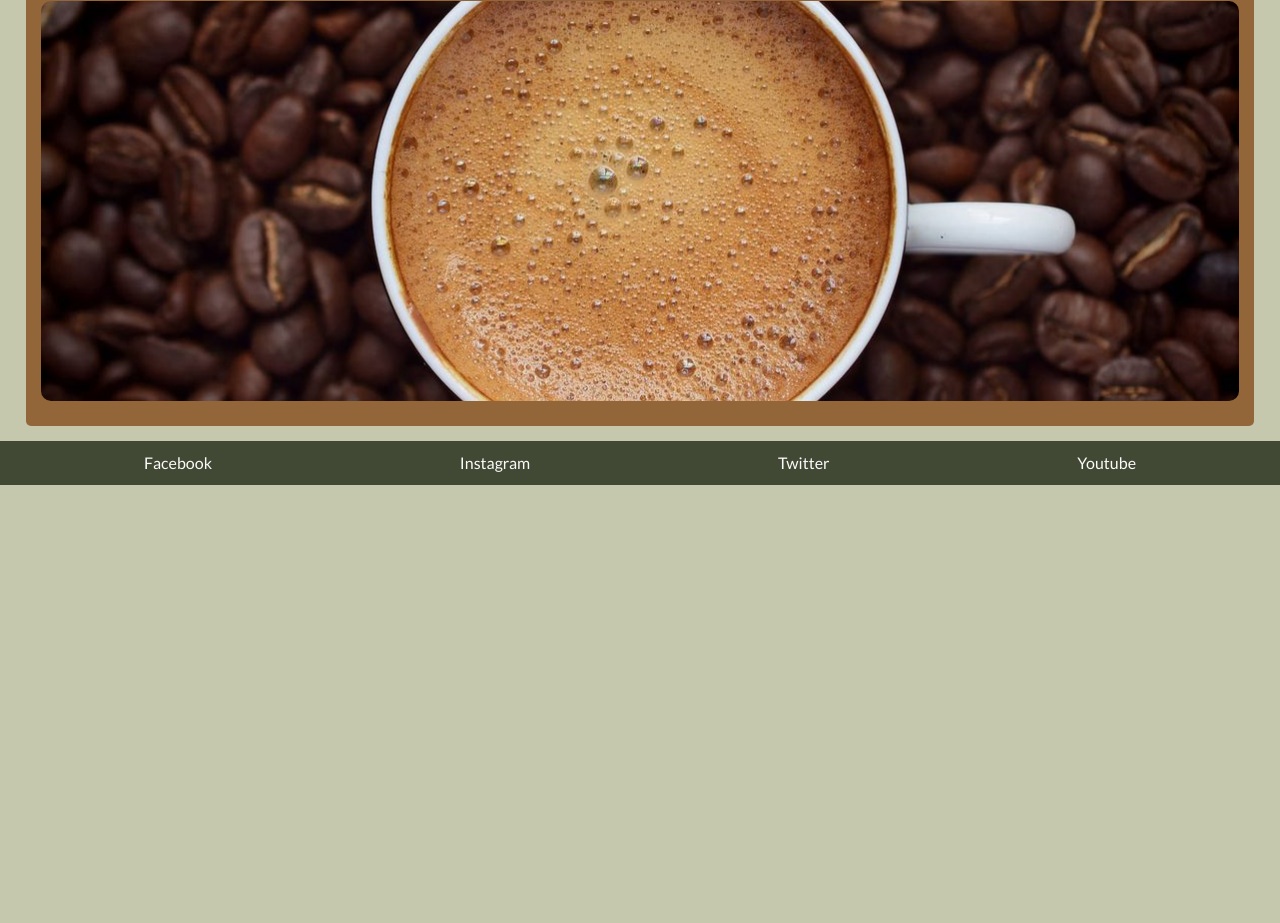
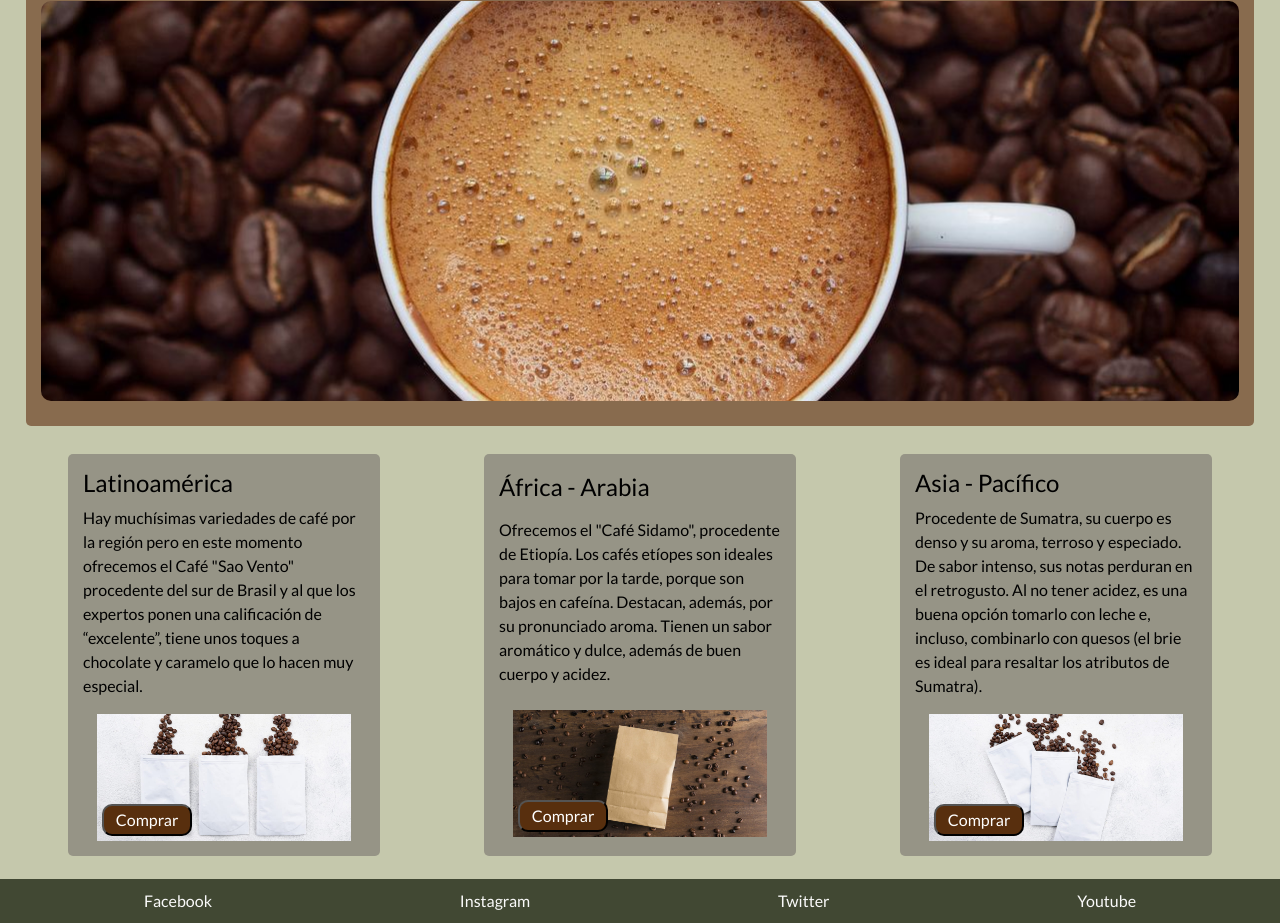
Before and after one commit to conmigopipo/PF-Sanguinetti, a website: page index.html in a window 1280 px wide. Shown: the part 403-1326 px from the top of the page. Before the commit the page ends 888 px from the top, so only its background shows below. Drawn offline with nearby package versions, Linux system fonts and the light colour scheme.

Commit message:
tarjetas index y detalles

```diff
--- a/index.html
+++ b/index.html
@@ -14,7 +14,7 @@
 </head>
 <body>
     <header>
-        <nav class="navegador">
+        <nav class="navegador shadow">
             <div class="divLogoNav">
                 <a href="./index.html"> <img class="logoNav" src="./resources/img/icono-taza-cafe-vector-cafe-caliente-aislado-sobre-fondo-blanco-signo-simple-ilustracion-taza-cafe_7297-398.avif" alt="Imágen, logo del sitio."> </a>
             </div>
@@ -27,7 +27,7 @@
                 <li><a href="./pages/tienda.html">Tienda</a></li>
             </ul>
         </nav>
-        <h1 class="titulos">Primero Café</h1>
+        <h1 class="titulos shadow">Primero Café</h1>
     </header>
     <main>
         <div class="textoInicio">
@@ -41,9 +41,41 @@
             <p>Esperemos que la información que brindamos sea de utilidad. El objetivo es dar un pantallazo general y
                accesible sobre todos los principios y procesos del café. </p>
 
-        <div class="imagenIndex">
-            <img src="./resources/img/f.elconfidencial.com_original_152_6b0_eff_1526b0eff12fad54065976f56c5b9e18.jpg" alt="Imagen que meustra una taza de café sobre granos tostados.">
+            <div class="imagenIndex">
+                <img src="./resources/img/f.elconfidencial.com_original_152_6b0_eff_1526b0eff12fad54065976f56c5b9e18.jpg" alt="Imagen que meustra una taza de café sobre granos tostados.">
+            </div>
         </div>
+        <div class="tarjetasIndex row justify-content-around m-2 p-2 d-flex">
+            <div class="tarjetaIndex col-12 col-lg-3 d-flex flex-column justify-content-around">
+                <h4>Latinoamérica</h4>
+                <p>Hay muchísimas variedades de café por la región pero en este momento ofrecemos el Café "Sao Vento"
+                    procedente del sur de Brasil y al que los expertos ponen una calificación de “excelente”, tiene unos toques a chocolate y caramelo que lo hacen muy especial.</p>
+                <div class="align-self-center">
+                    <img src="./resources/img/index/latinoamerica.jpg" alt="Bolsa de Café: Latinoamérica." class="img-fluid">
+                    <button><a href="./pages/tienda.html">Comprar</a></button>
+                </div>
+
+            </div>
+            <div class="tarjetaIndex col-12 col-lg-3 d-flex flex-column justify-content-around">
+                <h4>África - Arabia</h4>
+                <p>Ofrecemos el "Café Sidamo", procedente de Etiopía. Los cafés etíopes son ideales para tomar por la tarde,
+                    porque son bajos en cafeína. Destacan, además, por su pronunciado aroma. Tienen un sabor aromático y dulce, además de buen cuerpo y acidez.</p>
+                <div class="align-self-center">
+                    <img src="./resources/img/index/africarabia.jpg" alt="Bolsa de Café: África - Arabia." class="img-fluid">
+                    <button><a href="./pages/tienda.html">Comprar</a></button>
+                </div>
+
+            </div>
+            <div class="tarjetaIndex col-12 col-lg-3 d-flex flex-column justify-content-around">
+                <h4>Asia - Pacífico</h4>
+                <p>Procedente de Sumatra, su cuerpo es denso y su aroma, terroso y especiado. De sabor intenso, sus notas perduran en el retrogusto.
+                    Al no tener acidez, es una buena opción tomarlo con leche e, incluso, combinarlo con quesos (el brie es ideal para resaltar los atributos de Sumatra).</p>
+                <div class="align-self-center">
+                    <img src="./resources/img/index/asiapacifico.jpg" alt="Bolsa de Café: Asia - Pacífico." class="img-fluid">
+                    <button><a href="./pages/tienda.html">Comprar</a></button>
+                </div>
+
+            </div>
         </div>
     </main>
     <footer class="footer">
--- a/scss/_carrusel.scss
+++ b/scss/_carrusel.scss
@@ -1,6 +1,7 @@
 .contenedorCarousel{
     position: relative;
     padding: 10px;
+    border-radius: 15px;
     .carousel{
         .carousel-control-next-icon, .carousel-control-prev-icon{
             background-color:#5e452d;
--- a/scss/_tarjetasCultivo.scss
+++ b/scss/_tarjetasCultivo.scss
@@ -5,6 +5,8 @@
     padding-top: 20px;
     font-family: $fuente;
     color: $txt-color;
+    background-color:rgb(150, 148, 134);
+    border-radius: 10px;
 }
 @media (max-width: 900px){
     .tarjetasCultivo{
--- /dev/null
+++ b/scss/_tarjetasIndex.scss
@@ -0,0 +1,24 @@
+.tarjetasIndex .tarjetaIndex{
+    font-family: $fuente;
+    color: $txt-color;
+    @include tarjetasMetPrincipios ( 5px, 15px, 5px);
+    div{
+        width: 90%;
+        position: relative;
+        button{
+            width: 90px;
+            position: absolute;
+            bottom: 0;
+            left: 0;
+            margin: 5px;
+            background-color: #582f0e;
+            border-radius: 10px;
+            padding: 2px;
+            a{
+                text-decoration: none;
+                color: white;
+            }
+        }
+    }
+
+}
--- a/scss/_txtIndex.scss
+++ b/scss/_txtIndex.scss
@@ -1,6 +1,6 @@
 .textoInicio{
     border-radius: 5px;
-    background-color: #936639;
+    background-color: #886b4e;
     width: 96%;
     padding: 15px;
     margin: 15px 2%;
--- a/scss/styles.scss
+++ b/scss/styles.scss
@@ -7,6 +7,7 @@
 @import "titulos";
 @import "txtIndex";
 @import "imgIndex";
+@import "tarjetasIndex";
 @import "tarjetasTostado";
 @import "carrusel";
 @import "formulario";
```
Also changed, not shown: pages/cultivo.html (+2 -2 lines), pages/metodos.html (+2 -2 lines), pages/tienda.html (+2 -2 lines), pages/tostado.html (+2 -2 lines), css/styles.css, resources/img/index/africarabia.jpg (added), resources/img/index/asiapacifico.jpg (added), resources/img/index/latinoamerica.jpg (added), 1 other file.
